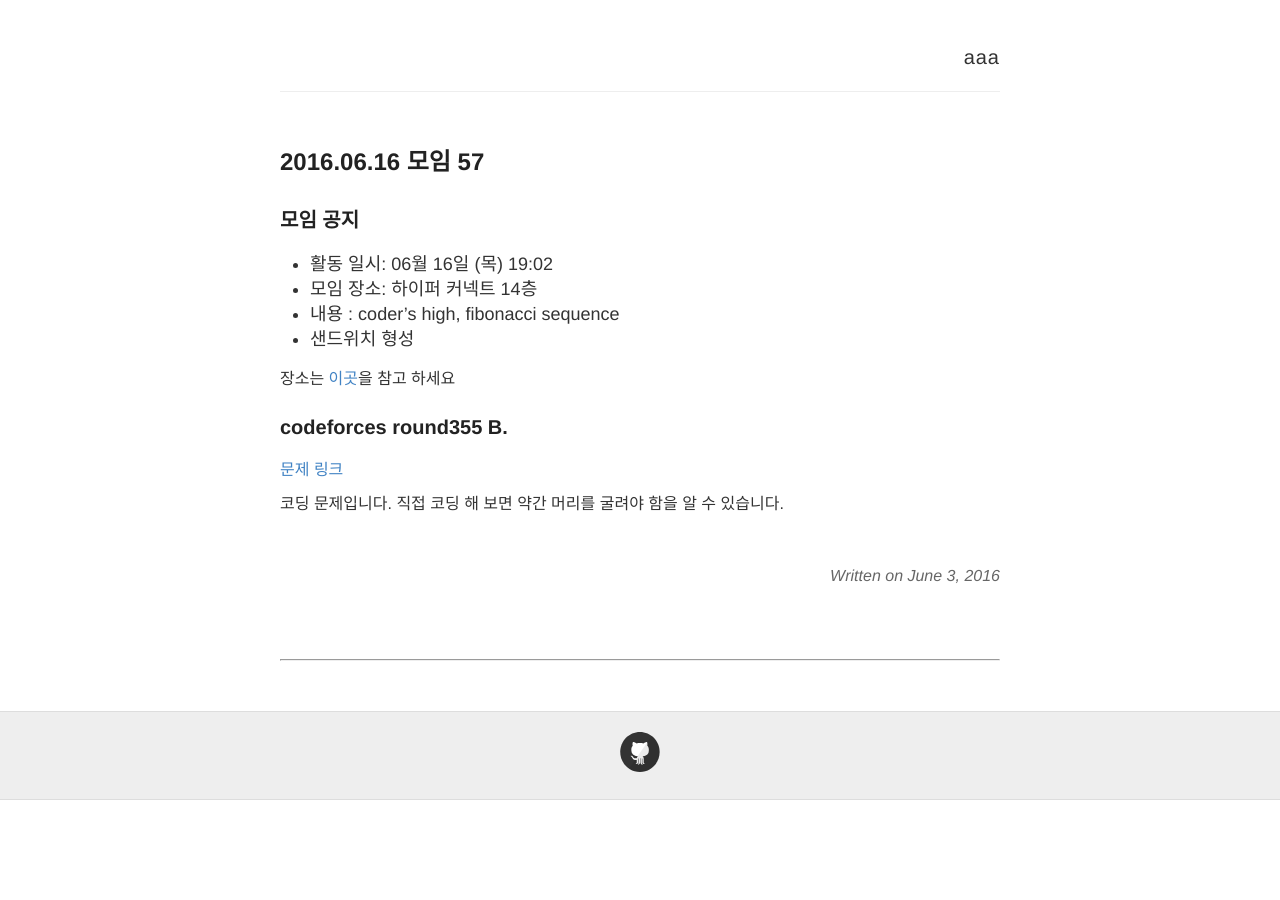
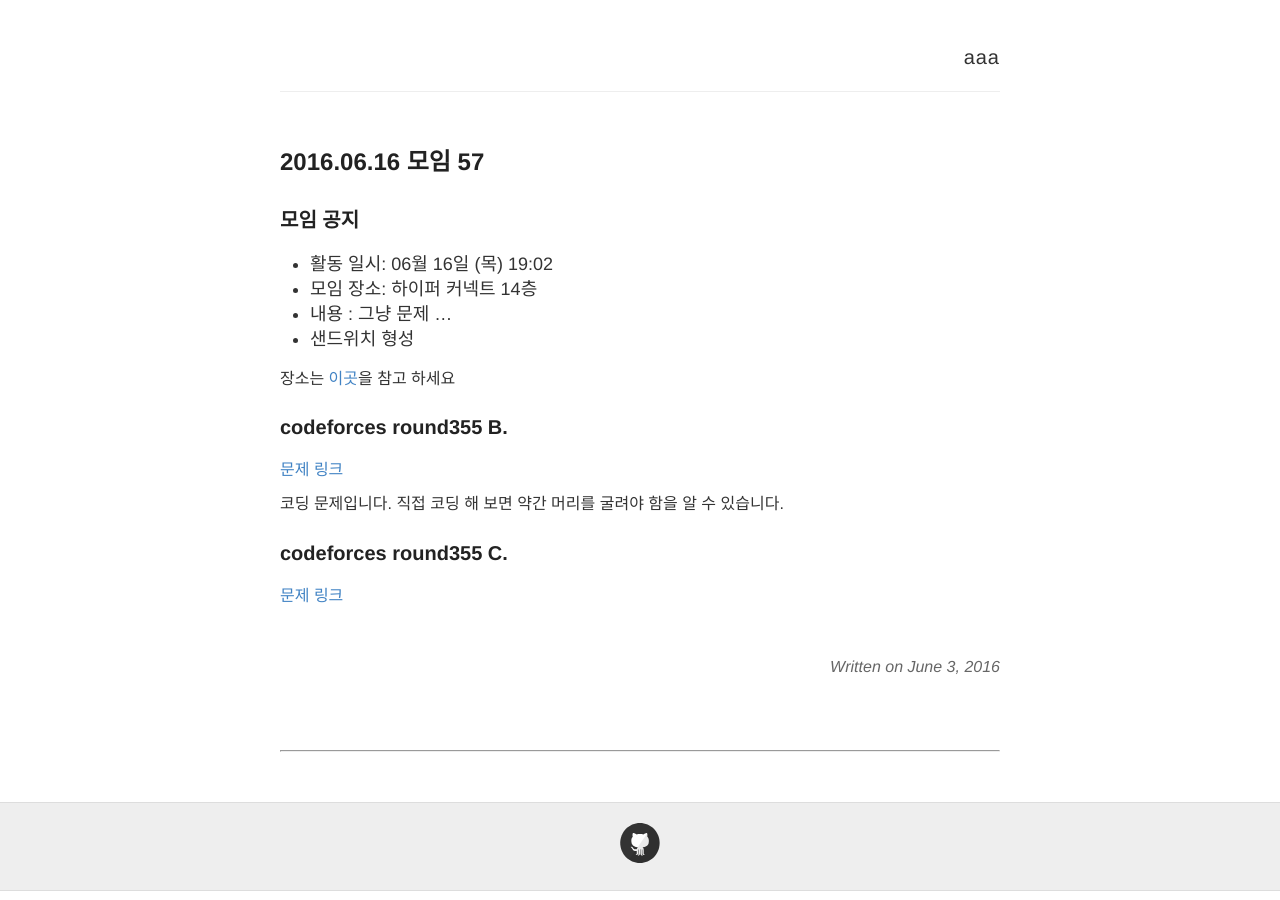
Before and after one commit to seirion/aaa, a Jekyll site: the page built from _posts/2016-06-16-meeting-057.md, in a window 1280 px wide. Built offline with Jekyll 4.4.1, drawn with Linux system fonts in a browser that asks for light colours; comment, search, counter and statistics services are not loaded.

Commit message:
Update 2016-06-16-meeting-057.md

```diff
--- a/_posts/2016-06-16-meeting-057.md
+++ b/_posts/2016-06-16-meeting-057.md
@@ -9,7 +9,7 @@ date:   2016-06-03 00:00:00
 
 - 활동 일시: 06월 16일 (목) 19:02
 - 모임 장소: 하이퍼 커넥트 14층
-- 내용 : coder's high, fibonacci sequence
+- 내용 : 그냥 문제 ...
 - 샌드위치 형성
 
 장소는 [이곳](http://career.hpcnt.com/)을 참고 하세요
@@ -19,3 +19,7 @@ date:   2016-06-03 00:00:00
 [문제 링크](http://codeforces.com/contest/677/problem/B)
 
 코딩 문제입니다. 직접 코딩 해 보면 약간 머리를 굴려야 함을 알 수 있습니다.
+
+### codeforces round355 C.
+
+[문제 링크](http://codeforces.com/contest/677/problem/C)
```
